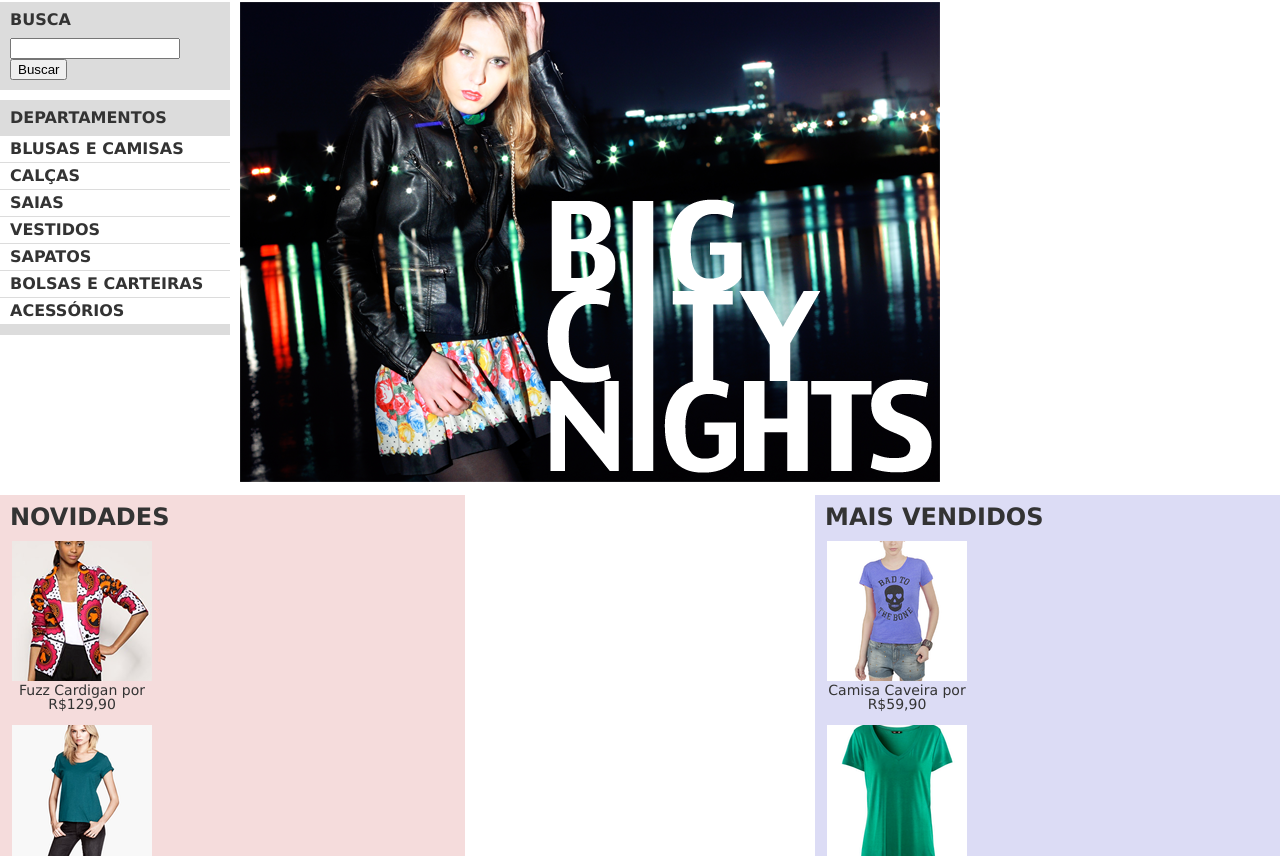
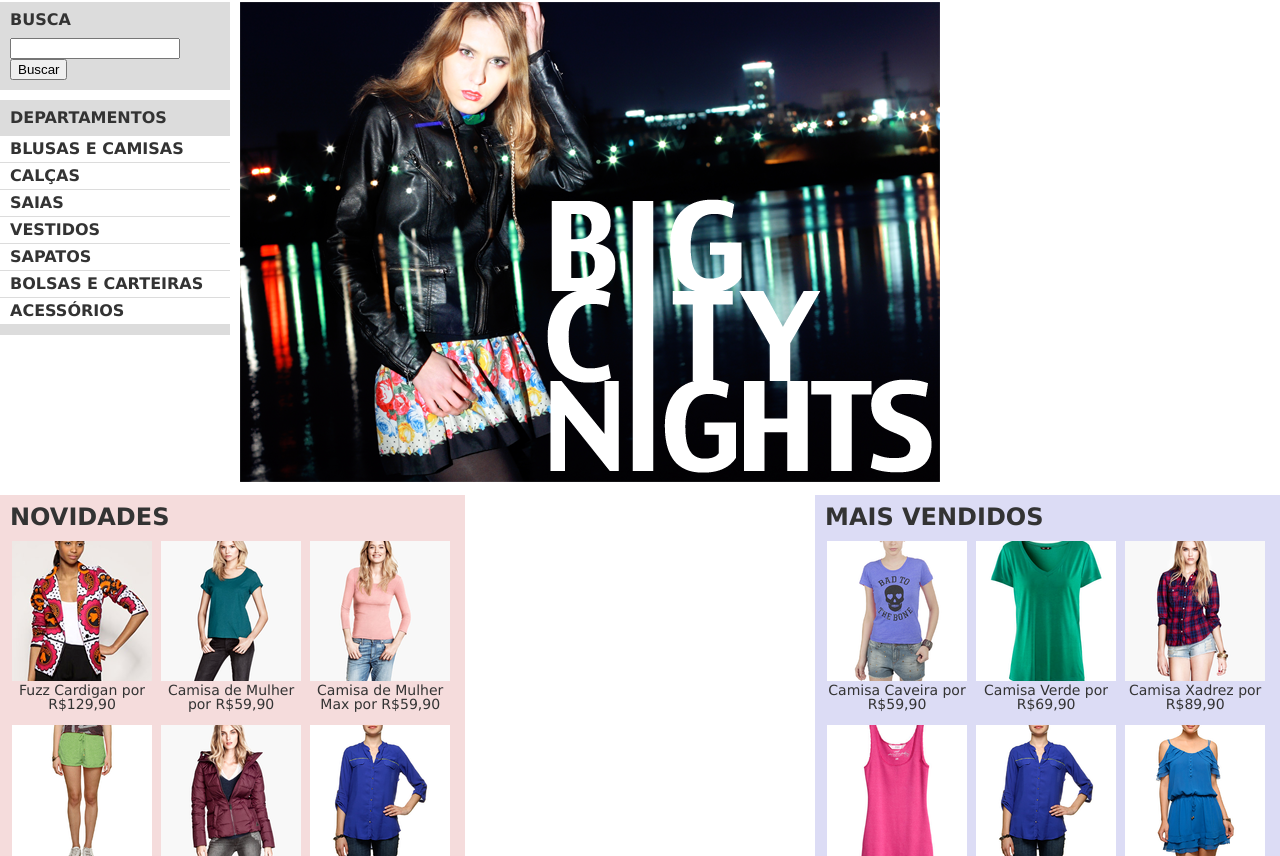
Before and after one commit to carloskita/mirror-fashion, a plain HTML site: page index.html in a window 1280 px wide. Shown: the part 96-952 px from the top of the page. Drawn offline with Linux system fonts and the light colour scheme.

Commit message:
Add files via upload

```diff
--- a/css/style.css
+++ b/css/style.css
@@ -89,7 +89,7 @@ header{
     width: 445px;
 }
 
-.painel li{
+.painel ol{
     display: inline-block;
     vertical-align: top;
     width: 140px;
```
